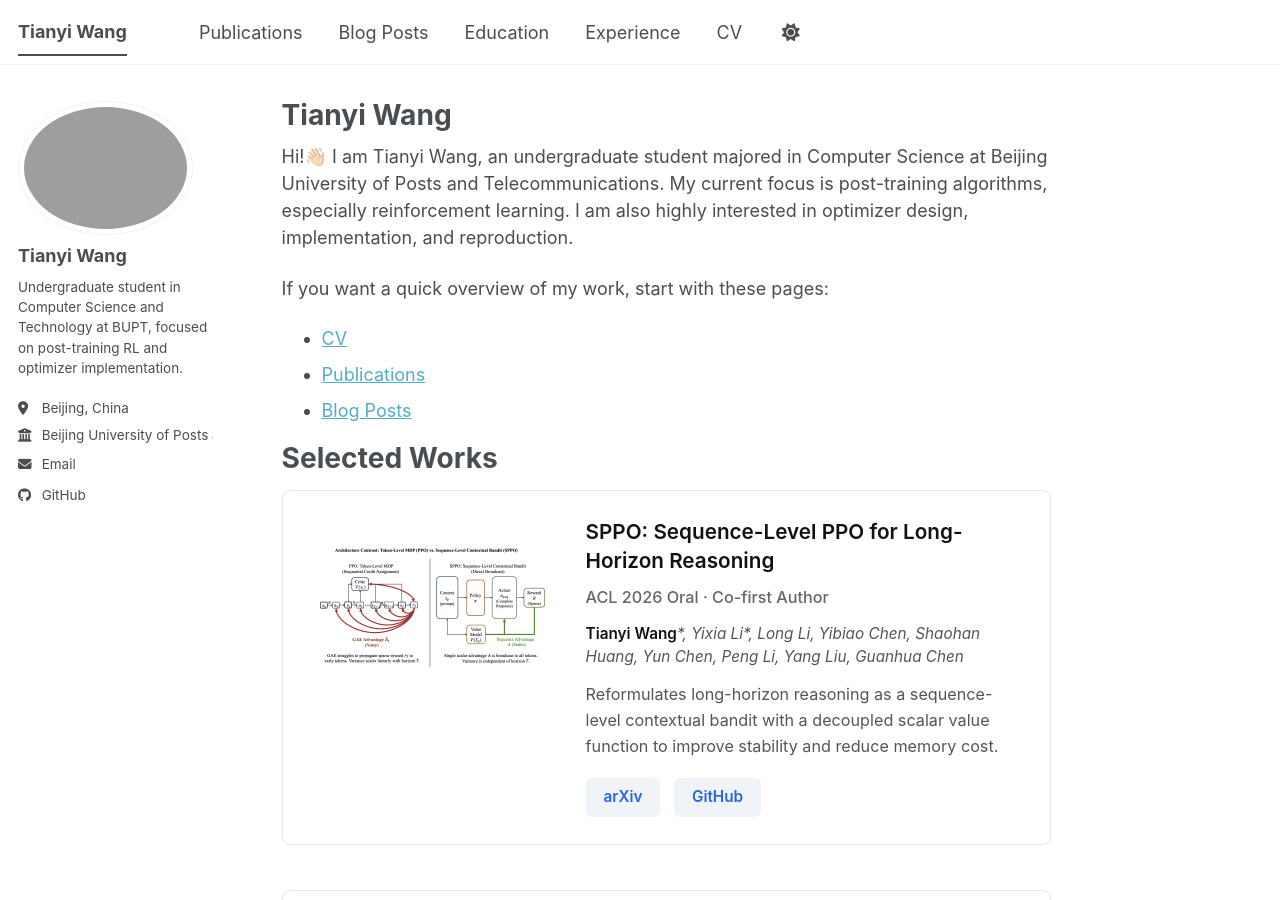
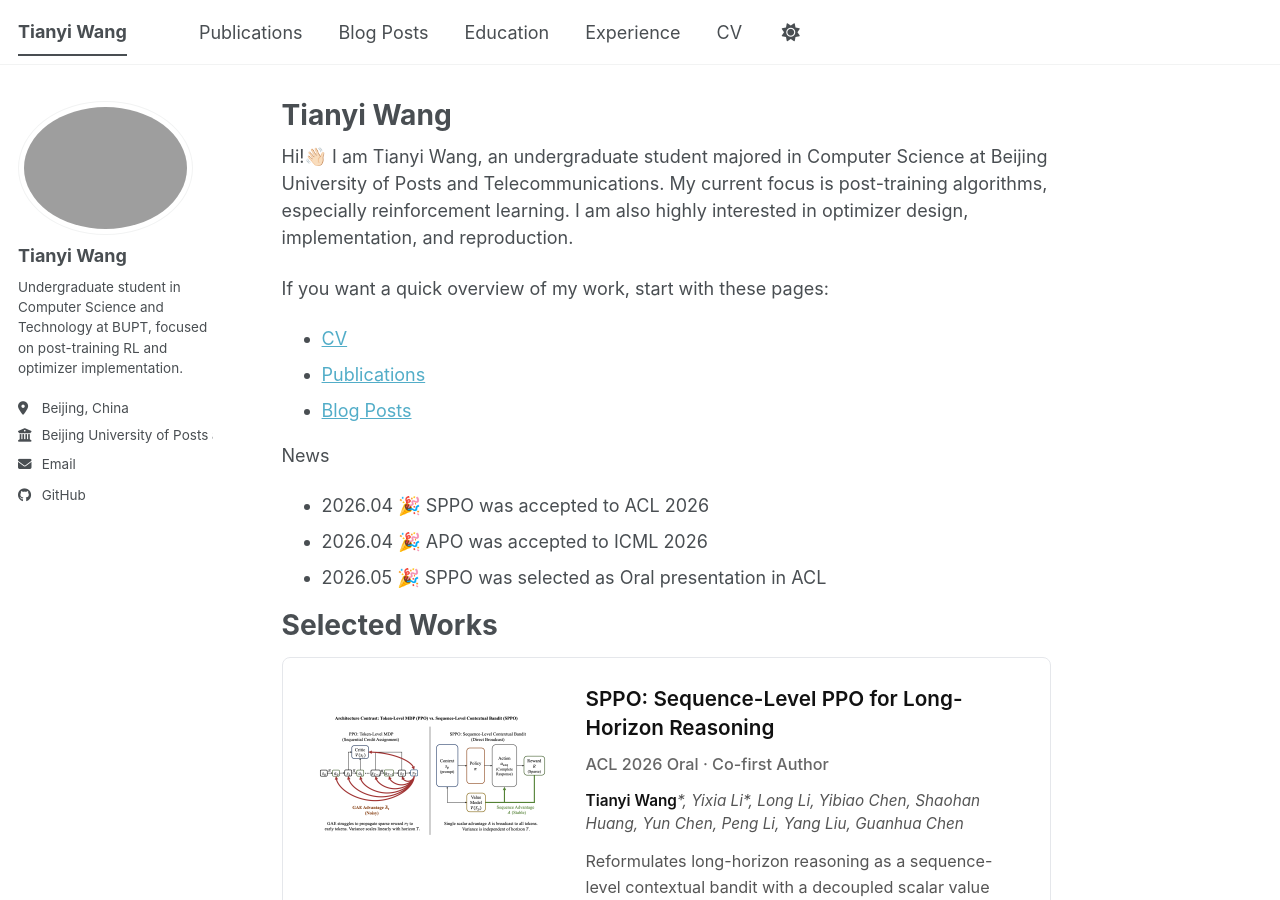
Before and after one commit to 1BIMU/Academic_CV, a Jekyll site: the page built from _pages/about.md, in a window 1280 px wide and 900 px high. Built offline with Jekyll 4.4.1, drawn with Linux system fonts in a browser that asks for light colours; a script bundle is joined from its source files by our own code; library files that are not in the unit come from our copies.

Commit message:
added news

```diff
--- a/_pages/about.md
+++ b/_pages/about.md
@@ -14,6 +14,12 @@ If you want a quick overview of my work, start with these pages:
 * [CV](https://github.com/1BIMU/Academic_CV/raw/refs/heads/master/main_en.pdf)
 * [Publications](/publications/)
 * [Blog Posts](/year-archive/)
+
+News
+
+* 2026.04 🎉 SPPO was accepted to ACL 2026
+* 2026.04 🎉 APO was accepted to ICML 2026
+* 2026.05 🎉 SPPO was selected as Oral presentation in ACL
 
 Selected Works
 ======
```
